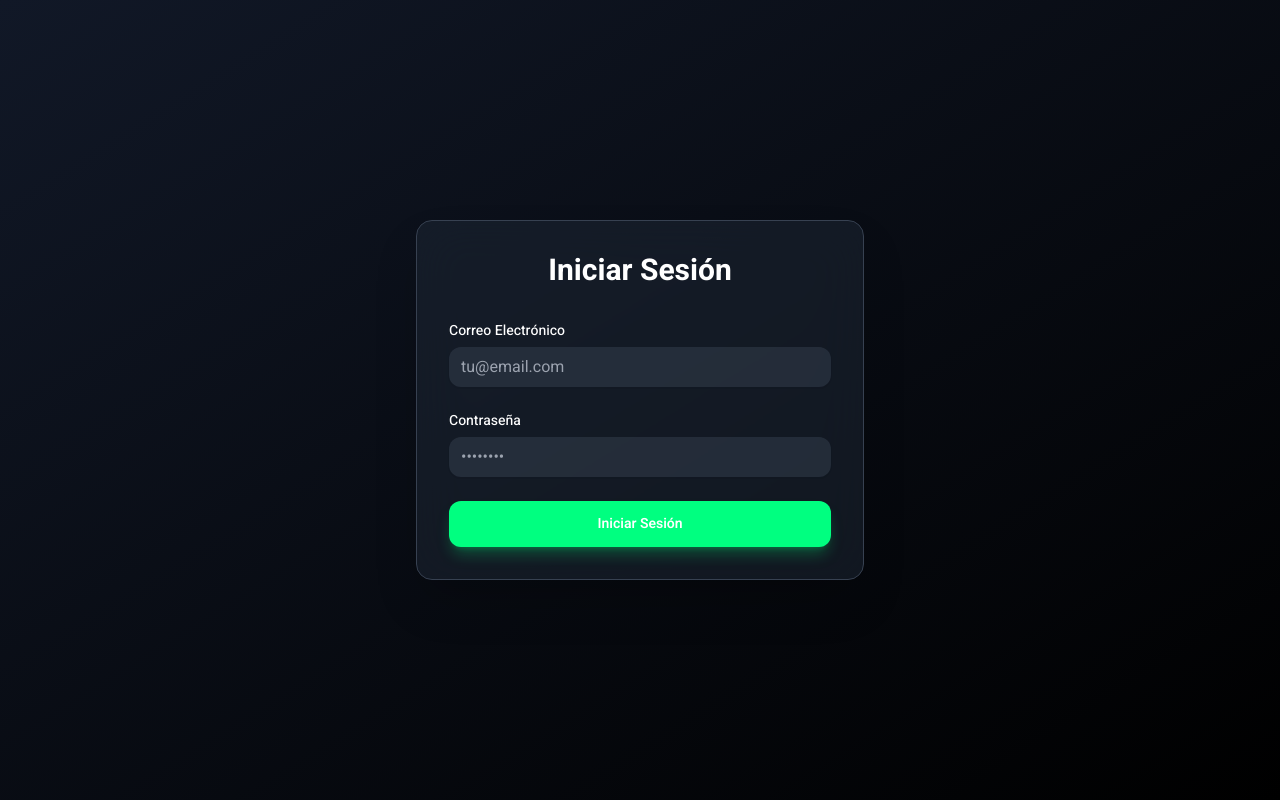
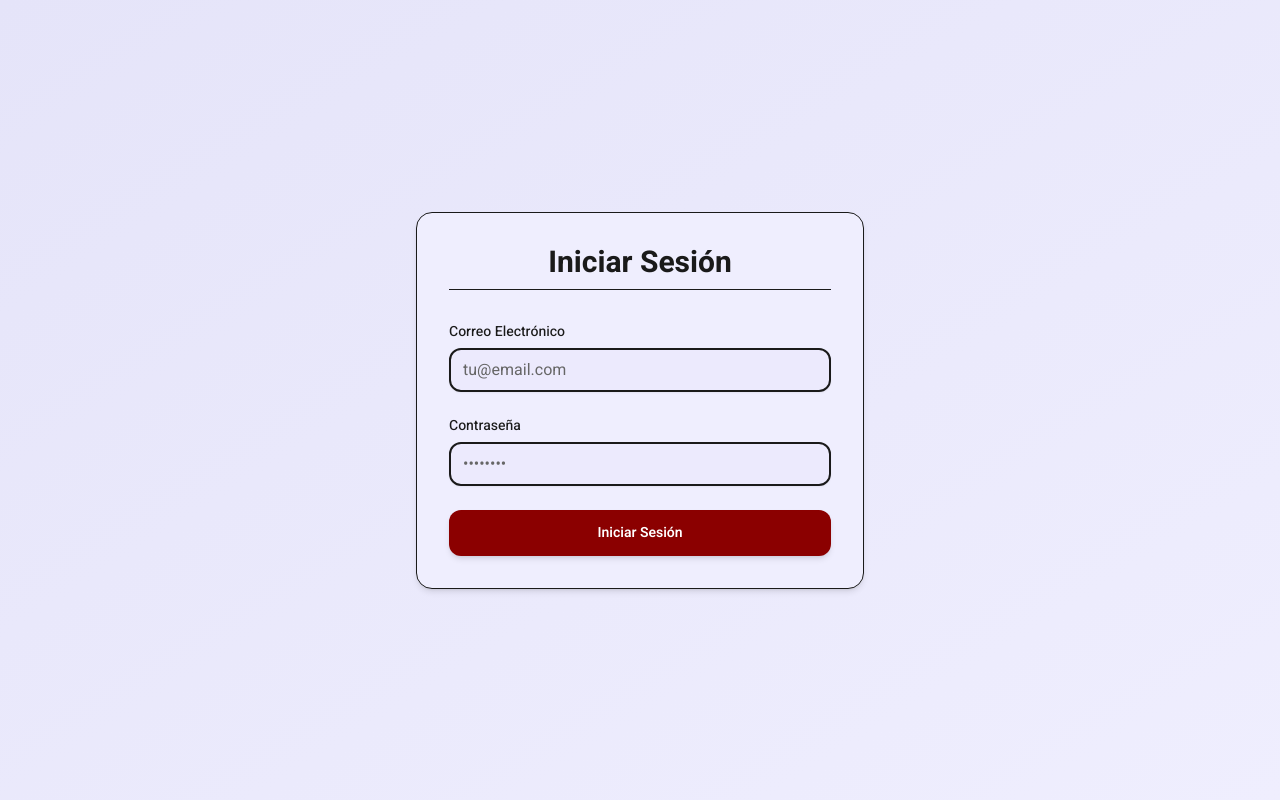
Before and after one commit to TheDevBianchi/rifa-dimelonell, a Next.js app: page /auth/sign-in in a window 1280 px wide. Built offline with nearby package versions, Linux system fonts and the light colour scheme; no server answers.

Commit message:
Cambio de colores en el login

```diff
--- a/app/auth/sign-in/page.jsx
+++ b/app/auth/sign-in/page.jsx
@@ -70,23 +70,23 @@ export default function SignInPage () {
   // Solo mostrar el loader cuando estamos en el estado inicial de carga
   if (loading) {
     return (
-      <div className='min-h-screen bg-gray-900 flex items-center justify-center'>
-        <Loader2 className='w-8 h-8 animate-spin text-primary' />
+      <div className='min-h-screen bg-principal-200 flex items-center justify-center'>
+        <Loader2 className='w-8 h-8 animate-spin text-accent' />
       </div>
     )
   }
 
   return (
     <div
-      className='min-h-screen bg-gradient-to-br from-gray-900 to-black flex items-center justify-center p-4'
+      className='min-h-screen bg-gradient-to-br from-principal-300 to-principal-200 flex items-center justify-center p-4'
       role='main'
       aria-labelledby='signin-title'
     >
       <div className='w-full max-w-md'>
-        <div className='bg-gray-800/50 backdrop-blur-xl rounded-2xl shadow-2xl p-8 border border-gray-700'>
+        <div className='bg-principal-200 backdrop-blur-xl rounded-2xl shadow-md p-8 border border-secondary'>
           <h1
             id='signin-title'
-            className='text-3xl font-bold text-white mb-8 text-center'
+            className='text-3xl font-bold text-secondary mb-8 text-center border-b border-secondary pb-2'
           >
             Iniciar Sesión
           </h1>
@@ -101,7 +101,7 @@ export default function SignInPage () {
               <label
                 id='email-label'
                 htmlFor='email'
-                className='block text-sm font-medium text-white mb-1.5'
+                className='block text-sm font-medium text-secondary mb-1.5'
               >
                 Correo Electrónico
               </label>
@@ -116,9 +116,9 @@ export default function SignInPage () {
                     autoComplete='email'
                     aria-invalid={!!errors.email}
                     aria-describedby={errors.email ? 'email-error' : undefined}
-                    className='mt-1 block w-full rounded-xl pl-3 py-2 bg-gray-700/50 border-gray-600 text-white shadow-sm
-                      focus:border-primary focus:ring-primary focus:ring-2 focus:ring-offset-2 focus:ring-offset-gray-900
-                      placeholder:text-gray-400 transition-all duration-200'
+                    className='mt-1 block w-full rounded-xl border-2 pl-3 py-2 bg-principal-300/40 border-secondary text-secondary shadow-sm
+                      focus:border-accent focus:ring-accent focus:ring-2 focus:ring-offset-1 focus:ring-offset-principal-200
+                      placeholder:text-secondary-600 transition-all duration-200'
                     placeholder='tu@email.com'
                   />
                 )}
@@ -126,7 +126,7 @@ export default function SignInPage () {
               {errors.email && (
                 <p
                   id='email-error'
-                  className='mt-2 text-sm text-red-400'
+                  className='mt-2 text-sm text-accent'
                   role='alert'
                 >
                   {errors.email.message}
@@ -138,7 +138,7 @@ export default function SignInPage () {
               <label
                 id='password-label'
                 htmlFor='password'
-                className='block text-sm font-medium text-white mb-1.5'
+                className='block text-sm font-medium text-secondary mb-1.5'
               >
                 Contraseña
               </label>
@@ -155,9 +155,9 @@ export default function SignInPage () {
                     aria-describedby={
                       errors.password ? 'password-error' : undefined
                     }
-                    className='mt-1 block w-full rounded-xl pl-3 py-2 bg-gray-700/50 border-gray-600 text-white shadow-sm
-                      focus:border-primary focus:ring-primary focus:ring-2 focus:ring-offset-2 focus:ring-offset-gray-900
-                      placeholder:text-gray-400 transition-all duration-200'
+                    className='mt-1 block w-full rounded-xl pl-3 py-2 border-2 bg-principal-300/40 border-secondary text-secondary shadow-sm
+                      focus:border-accent focus:ring-accent focus:ring-2 focus:ring-offset-1 focus:ring-offset-principal-200
+                      placeholder:text-secondary-600 transition-all duration-200'
                     placeholder='••••••••'
                   />
                 )}
@@ -165,7 +165,7 @@ export default function SignInPage () {
               {errors.password && (
                 <p
                   id='password-error'
-                  className='mt-2 text-sm text-red-400'
+                  className='mt-2 text-sm text-accent'
                   role='alert'
                 >
                   {errors.password.message}
@@ -178,9 +178,9 @@ export default function SignInPage () {
               disabled={isSubmitting}
               aria-busy={isSubmitting}
               className='w-full flex justify-center py-3 px-4 border border-transparent rounded-xl text-sm font-semibold
-                text-white bg-primary hover:bg-primary/90 focus:outline-none focus:ring-2 focus:ring-offset-2
-                focus:ring-primary focus:ring-offset-gray-900 disabled:opacity-50 disabled:cursor-not-allowed
-                transition-all duration-200 shadow-lg shadow-primary/25'
+                text-white bg-accent hover:bg-accent/90 focus:outline-none focus:ring-2 focus:ring-offset-2
+                focus:ring-accent focus:ring-offset-principal-200 disabled:opacity-50 disabled:cursor-not-allowed
+                transition-all duration-200 shadow-md'
             >
               {isSubmitting ? (
                 <>
```
